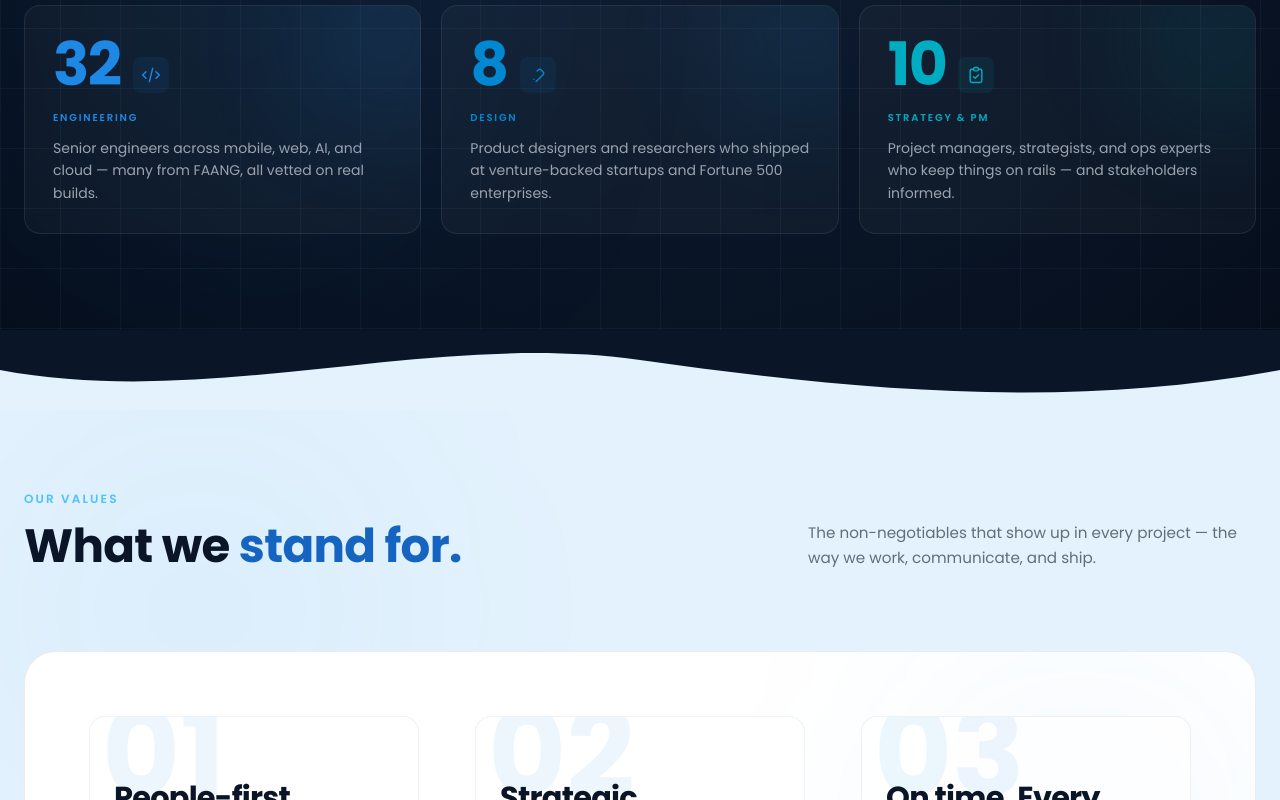
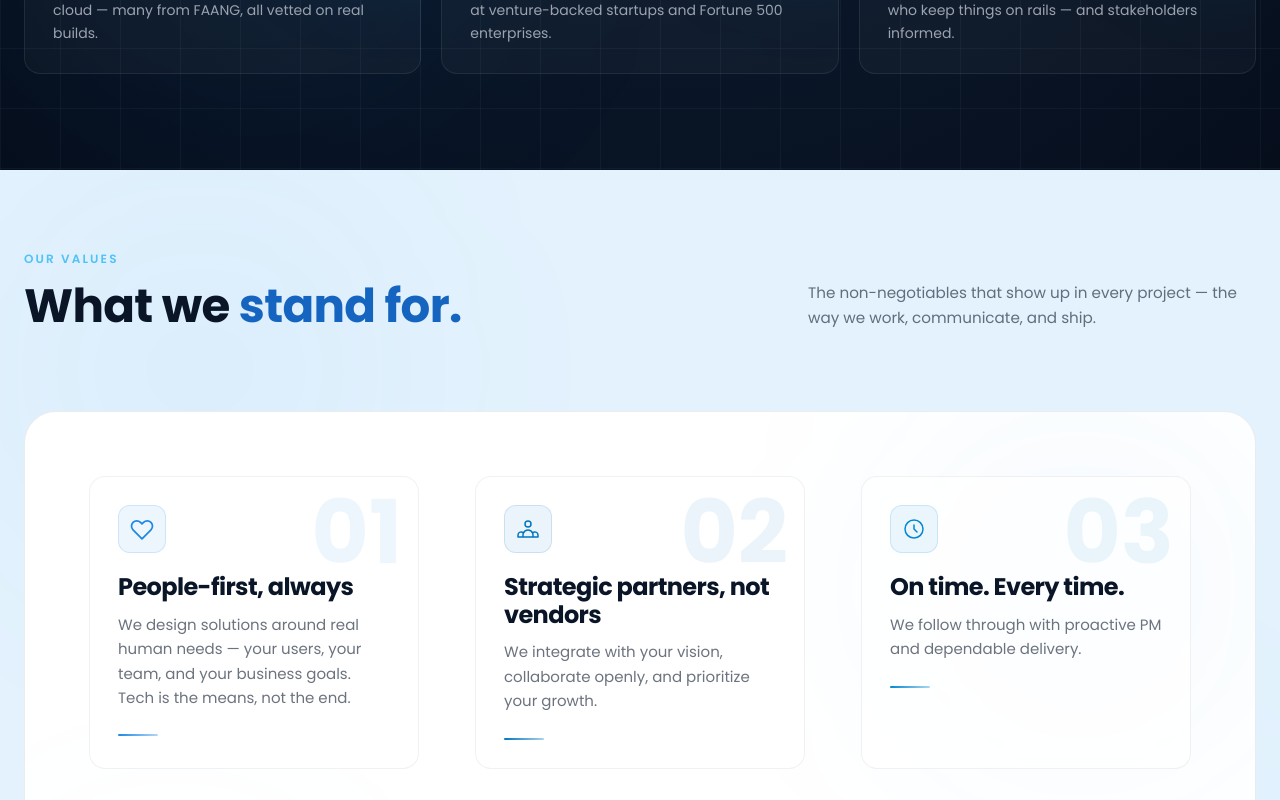
Before and after one commit to devnovatech/Devin-AI, a Next.js app: page /about in a window 1280 px wide. Shown: the part 2000-2800 px from the top of the page. Built offline with nearby package versions, Linux system fonts and the light colour scheme.

Commit message:
fix: fix divider

```diff
--- a/src/app/about/page.tsx
+++ b/src/app/about/page.tsx
@@ -227,9 +227,6 @@ export default function AboutPage() {
         </div>
       </section>
 
-      {/* dark → light */}
-      <SectionDivider fromColor={DEEP} toColor={LIGHT} kind="wave" />
-
       {/* ───────── Stats ───────── */}
       <section className="py-20 bg-light-accent relative overflow-hidden">
         <div className="absolute top-0 right-0 w-[400px] h-[400px] bg-neon-purple/5 rounded-full blur-[120px] pointer-events-none" />
@@ -302,9 +299,6 @@ export default function AboutPage() {
           </AnimatedSection>
         </div>
       </section>
-
-      {/* light → dark */}
-      <SectionDivider fromColor={LIGHT} toColor={DEEP} kind="curve" />
 
       {/* ───────── Team makeup ───────── */}
       <section className="py-20 lg:py-24 bg-section-dark relative overflow-hidden">
@@ -379,9 +373,6 @@ export default function AboutPage() {
         </div>
       </section>
 
-      {/* dark → light */}
-      <SectionDivider fromColor={DEEP} toColor={LIGHT} kind="wave" />
-
       {/* ───────── Values (bento) ───────── */}
      {/* ───────── Values ───────── */}
 <section className="py-16 lg:py-20 bg-light-accent relative overflow-hidden">
@@ -426,39 +417,73 @@ export default function AboutPage() {
               ease: [0.4, 0, 0.2, 1],
             }}
             className="
+              group
               relative
-              group
               p-6
+              lg:p-7
               rounded-2xl
               border
               border-deep-blue/[0.06]
               bg-white/70
               backdrop-blur-sm
-              hover:border-neon-blue/20
-              hover:shadow-[0_20px_40px_-20px_rgba(30,136,229,0.25)]
               transition-all
               duration-500
-              min-h-[220px]
+              min-h-[250px]
               overflow-hidden
+              hover:shadow-[0_28px_56px_-24px_rgba(10,22,40,0.22)]
             "
           >
-            {/* Large Number */}
-            <div className="absolute -top-6 left-3 text-[90px] lg:text-[120px] font-bold leading-none text-neon-blue/[0.08] select-none pointer-events-none">
+            {/* Accent-tinted corner glow (reveals on hover) */}
+            <div
+              className="pointer-events-none absolute -top-16 -right-16 w-44 h-44 rounded-full blur-3xl opacity-0 group-hover:opacity-[0.16] transition-opacity duration-500"
+              style={{ backgroundColor: value.accent }}
+            />
+
+            {/* Top accent strip (wipes in on hover) */}
+            <div
+              className="absolute top-0 left-0 right-0 h-[3px] origin-left scale-x-0 group-hover:scale-x-100 transition-transform duration-500"
+              style={{
+                background: `linear-gradient(90deg, ${value.accent}, ${value.accent}00)`,
+              }}
+            />
+
+            {/* Large ghost number */}
+            <div
+              className="absolute top-3 right-4 text-[68px] lg:text-[88px] font-bold leading-none select-none pointer-events-none"
+              style={{ color: `${value.accent}14` }}
+            >
               {String(i + 1).padStart(2, "0")}
             </div>
 
             {/* Content */}
-            <div className="relative z-10 pt-10 transition-all duration-500 group-hover:translate-x-2">
-              <h3 className="text-[1.6rem] lg:text-[1.9rem] font-bold leading-[1.1] tracking-tight text-deep-blue mb-4">
+            <div className="relative z-10">
+              {/* Icon badge */}
+              <div
+                className="w-12 h-12 rounded-xl flex items-center justify-center mb-5 transition-transform duration-500 group-hover:scale-110 group-hover:-rotate-3"
+                style={{
+                  backgroundColor: `${value.accent}14`,
+                  color: value.accent,
+                  boxShadow: `inset 0 0 0 1px ${value.accent}26`,
+                }}
+              >
+                {value.icon}
+              </div>
+
+              <h3 className="text-[1.35rem] lg:text-[1.5rem] font-bold leading-[1.15] tracking-tight text-deep-blue mb-3">
                 {value.title}
               </h3>
 
-              <p className="text-base leading-relaxed text-deep-blue/60">
+              <p className="text-[15px] leading-relaxed text-deep-blue/60">
                 {value.description}
               </p>
 
-              {/* Accent line */}
-              <div className="mt-6 w-12 h-[2px] bg-gradient-to-r from-neon-blue to-neon-purple rounded-full opacity-60 group-hover:w-20 transition-all duration-500" />
+              {/* Accent underline */}
+              <div
+                className="mt-6 h-[2px] w-10 rounded-full transition-all duration-500 group-hover:w-20"
+                style={{
+                  background: `linear-gradient(90deg, ${value.accent}, ${value.accent}55)`,
+                }}
+              />
             </div>
           </motion.div>
         ))}
--- a/src/app/contact/page.tsx
+++ b/src/app/contact/page.tsx
@@ -320,9 +320,6 @@ export default function ContactPage() {
           </AnimatedSection>
         </div>
       </section>
-
-      {/* dark → light */}
-      <SectionDivider fromColor={DEEP} toColor={LIGHT} kind="wave" />
 
       {/* ───────── Form + Contact info (split) ───────── */}
       <section className="py-16 lg:py-20 bg-light-accent relative overflow-hidden">
@@ -777,8 +774,6 @@ export default function ContactPage() {
         </div>
       </section>
 
-      {/* light → dark */}
-      <SectionDivider fromColor={LIGHT} toColor={DEEP} kind="curve" />
 
       {/* ───────── What happens next ───────── */}
       <section className="py-20 lg:py-24 bg-section-dark relative overflow-hidden">
--- a/src/app/industries/page.tsx
+++ b/src/app/industries/page.tsx
@@ -343,9 +343,6 @@ export default function IndustriesPage() {
         </div>
       </section>
 
-      {/* dark → light */}
-      <SectionDivider fromColor={DEEP} toColor={LIGHT} kind="wave" />
-
       {/* ───────── Industries grid ───────── */}
       <section
         id="industries-grid"
@@ -384,8 +381,6 @@ export default function IndustriesPage() {
         </div>
       </section>
 
-      {/* light → dark */}
-      <SectionDivider fromColor={LIGHT} toColor={DEEP} kind="curve" />
 
       {/* ───────── Why industry expertise ───────── */}
       <section className="py-20 lg:py-24 bg-section-dark relative overflow-hidden">
--- a/src/app/privacy/page.tsx
+++ b/src/app/privacy/page.tsx
@@ -139,9 +139,6 @@ export default function PrivacyPage() {
           </AnimatedSection>
         </div>
       </section>
-
-      {/* dark → light */}
-      <SectionDivider fromColor={DEEP} toColor={LIGHT} kind="wave" />
 
       {/* ───────── Pillars ───────── */}
       <section className="py-16 lg:py-20 bg-light-accent relative overflow-hidden">
--- a/src/app/terms/page.tsx
+++ b/src/app/terms/page.tsx
@@ -157,9 +157,6 @@ export default function TermsPage() {
         </div>
       </section>
 
-      {/* dark → light */}
-      <SectionDivider fromColor={DEEP} toColor={LIGHT} kind="wave" />
-
       {/* ───────── Pillars ───────── */}
       <section className="py-16 lg:py-20 bg-light-accent relative overflow-hidden">
         <div className="absolute top-0 right-0 w-[500px] h-[500px] bg-neon-purple/5 rounded-full blur-[120px] pointer-events-none" />
--- a/src/components/About.tsx
+++ b/src/components/About.tsx
@@ -358,7 +358,7 @@ export default function About() {
           ))}
         </div>
 
-        <div className="relative border-t border-white/[0.08] px-5 py-3 flex flex-col sm:flex-row items-center justify-between gap-3 bg-black/20">
+        <div className="relative border-t border-white/[0.08] px-5 py-3 flex flex-col sm:flex-row items-center justify-between gap-3 bg-deep-blue">
           <p className="text-sm text-gray-400">
             Ready to add your team to the list?
           </p>
--- a/src/components/Hero.tsx
+++ b/src/components/Hero.tsx
@@ -692,12 +692,12 @@ export default function Hero() {
               className="rounded-xl bg-deep-blue/95 backdrop-blur-md px-3 py-2 shadow-xl shadow-black/40 border border-white/10 font-mono text-[10px]"
             >
               <span className="text-emerald-400">$</span>{" "}
-              <span className="text-gray-300">devinception </span>
+              <span style={{ color: "#d1d5db" }}>devinception </span>
               <span className="text-neon-blue">ship</span>
               <motion.span
                 animate={{ opacity: [1, 0, 1] }}
                 transition={{ duration: 1, repeat: Infinity }}
-                className="text-white"
+                style={{ color: "#ffffff" }}
               >
                 _
               </motion.span>
```
Also changed, not shown: src/app/industries/[slug]/page.tsx (+0 -8 lines), src/app/services/[slug]/page.tsx (+0 -12 lines), src/app/services/page.tsx (+35 -26 lines).
